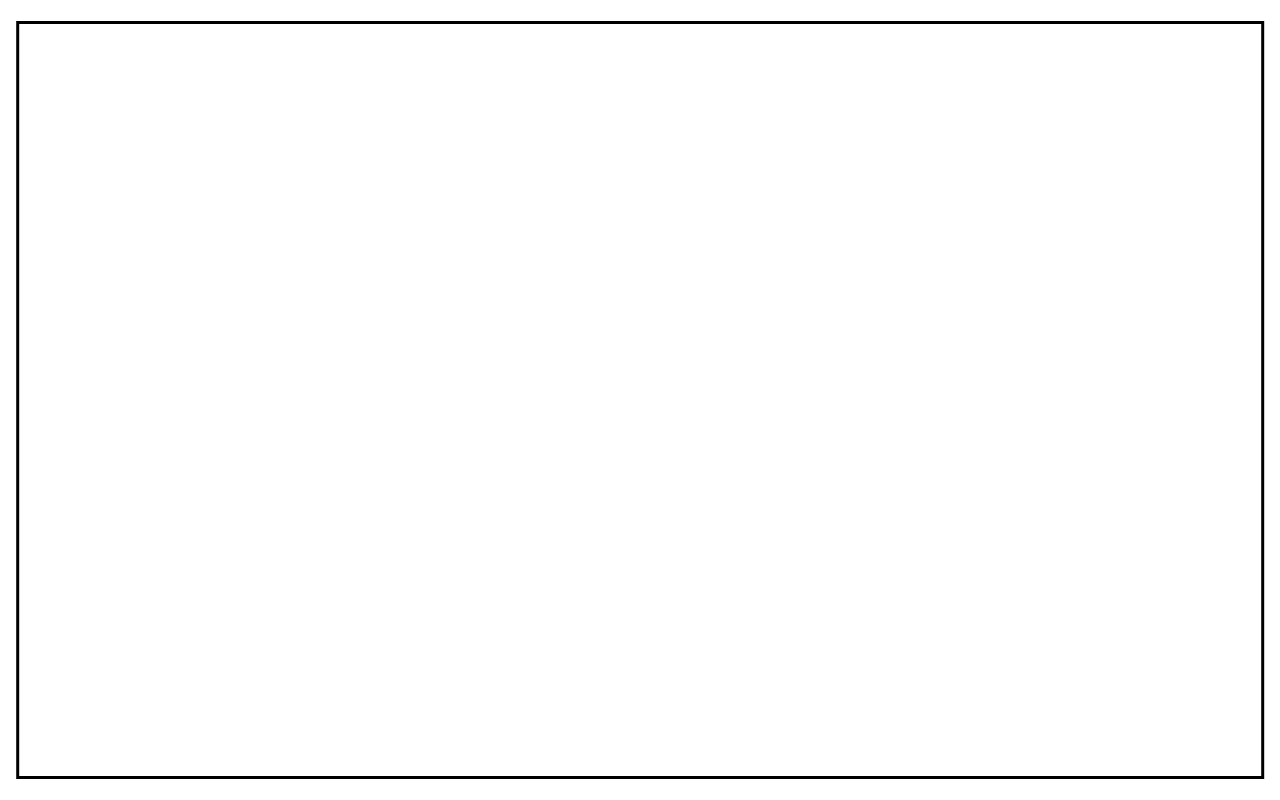
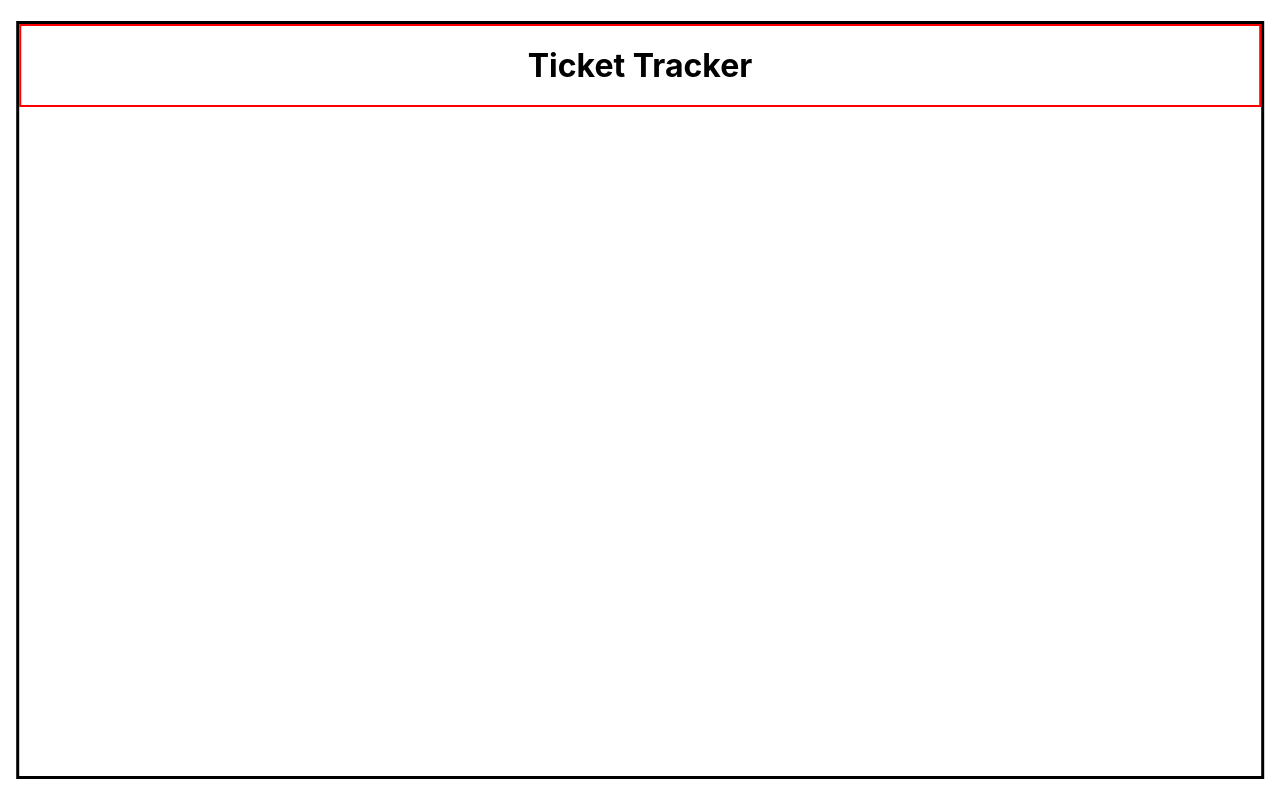
Before and after one commit to Parham2002/ticket-tracker, a React (Create React App) app: page / in a window 1280 px wide. Built offline with nearby package versions, Linux system fonts and the light colour scheme.

Commit message:
Added Header component to App

```diff
--- a/src/App.jsx
+++ b/src/App.jsx
@@ -1,9 +1,10 @@
 import './App.scss';
+import Header from './components/Header/Header';
 
 function App() {
   return (
     <div className="App">
-
+        <Header/>
     </div>
   );
 }
--- a/src/components/Header/Header.jsx
+++ b/src/components/Header/Header.jsx
@@ -0,0 +1,12 @@
+import React from 'react'
+import "./Header.scss"
+
+function Header() {
+  return (
+    <div>
+        <h1 className='header'>Ticket Tracker</h1>
+    </div>
+  )
+}
+
+export default Header
--- a/src/components/Header/Header.scss
+++ b/src/components/Header/Header.scss
@@ -0,0 +1,10 @@
+* {
+    margin: 0;
+    padding: 0;
+}
+
+.header {
+    border: 2px solid red;
+    padding: 20px;
+    text-align: center;
+}
```
